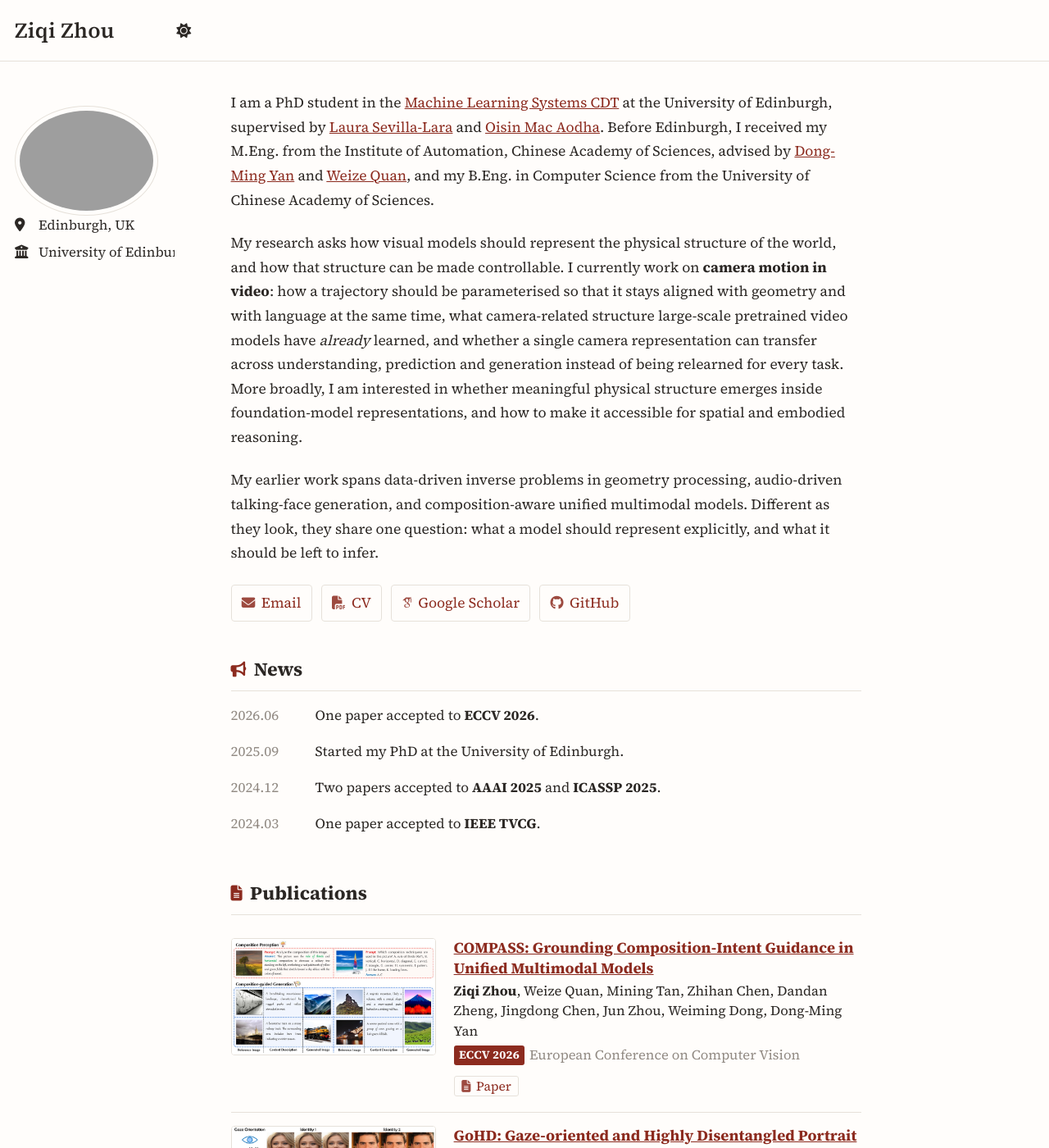
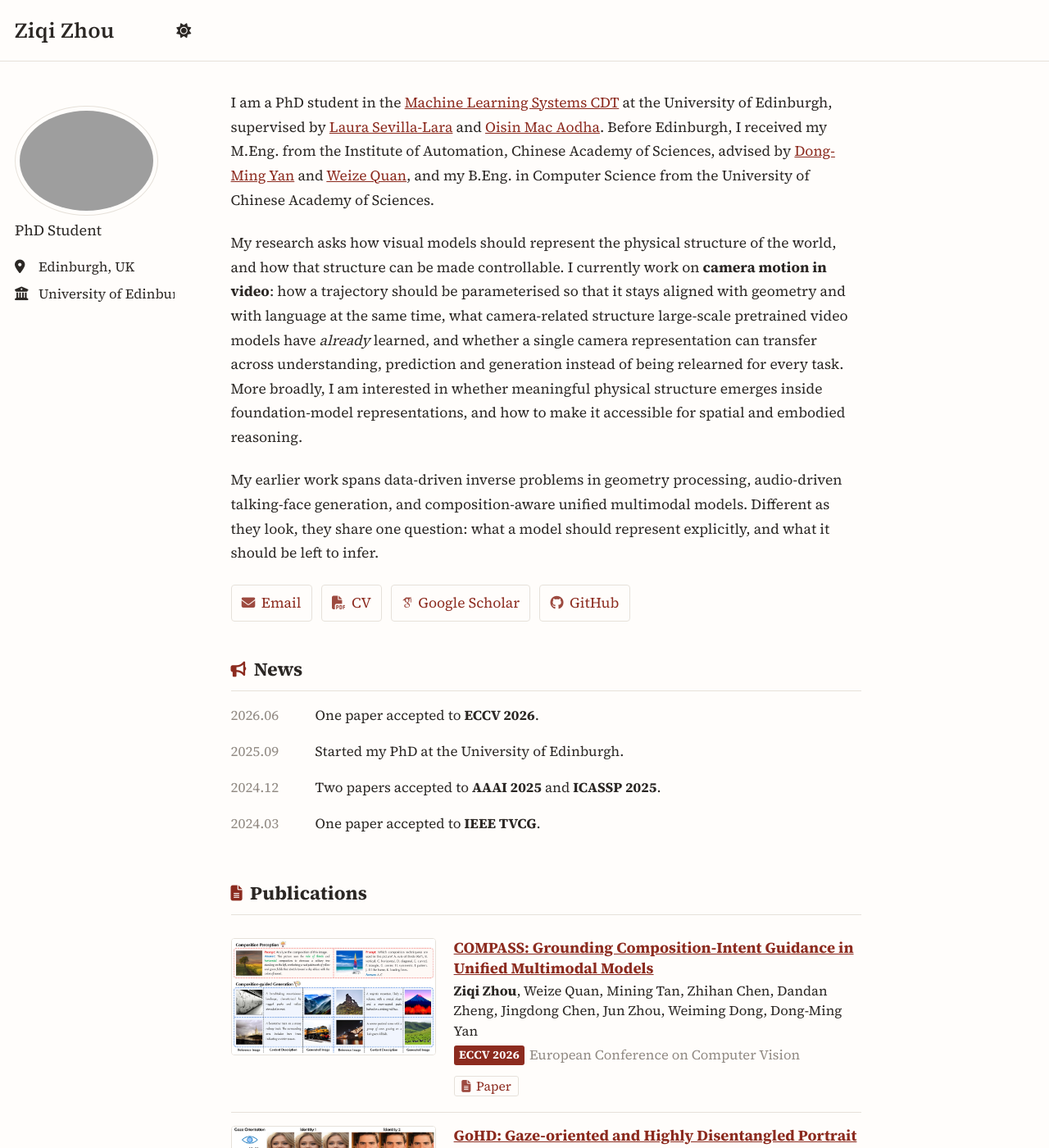
Before and after one commit to Jia1018/Jia1018.github.io, a Jekyll site: the page built from _pages/about.md, in a window 1280 px wide and 1400 px high. Shown: the whole window at 82% size. Built offline with Jekyll 4.4.1, drawn with Linux system fonts in a browser that asks for light colours; some web fonts are replaced; a script that is not in the unit is left out.

Commit message:
Add company logos, trim page chrome, unify sidebar typography

```diff
--- a/_config.yml
+++ b/_config.yml
@@ -26,7 +26,7 @@ author:
   avatar           : "life1.png"
   name             : "Ziqi Zhou"
   pronouns         : # example: "she/her"
-  bio              : "PhD student of CDT Machine Learning Systems"
+  bio              : "PhD Student"
   location         : "Edinburgh, UK"
   employer         : "University of Edinburgh"
   uri              : # URL
--- a/assets/css/homepage.css
+++ b/assets/css/homepage.css
@@ -360,10 +360,14 @@ html[data-theme="dark"] .exp-logo img {
 }
 
 /* ---------- type scale tweaks: bigger sidebar, calmer intro ---------- */
-/* name and bio live in the top bar / intro paragraph instead */
-.sidebar .author__name,
+/* the full name is already in the top bar */
+.sidebar .author__name {
+  display: none;
+}
+
 .sidebar .author__bio {
-  display: none;
+  font-size: 1em;
+  margin-top: 0.2em;
 }
 
 .sidebar p,
```
